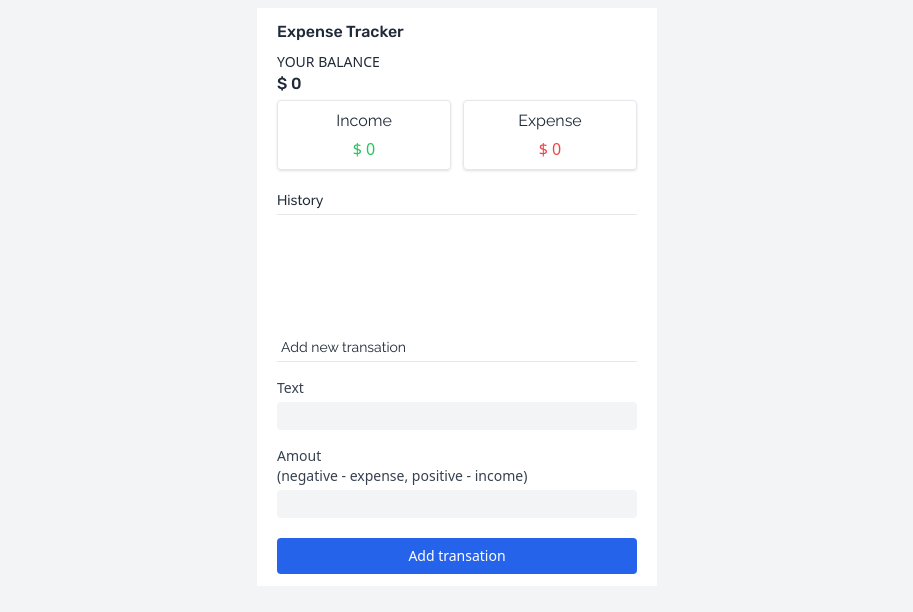
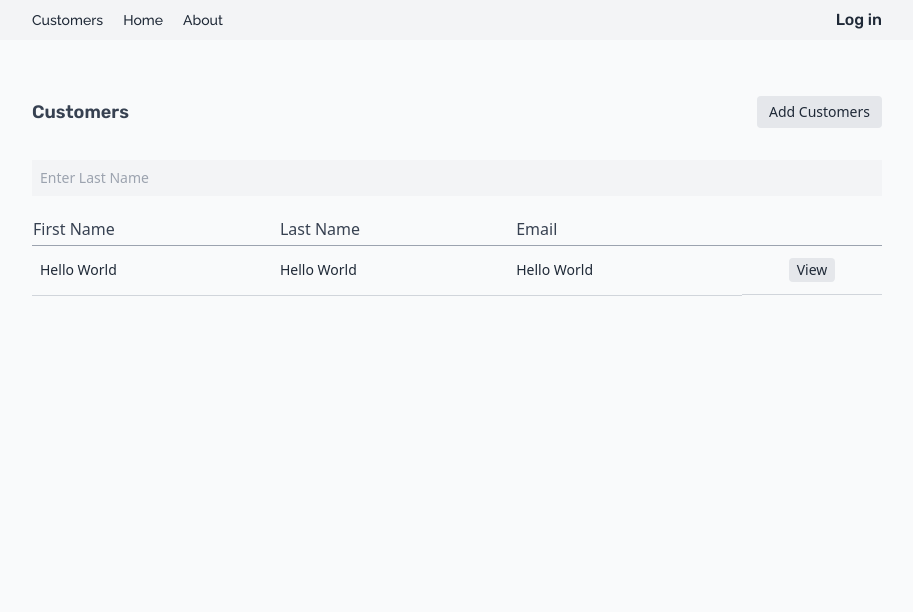
Before and after one commit to mdarmanbd/customer_manager_vue, a Vue app: page / in a window 1280 px wide. Shown: the top 612 px of the page, without its empty margins (183-1096 px from the left). Built offline with nearby package versions, Linux system fonts and the light colour scheme.

Commit message:
complete the home page design

```diff
--- a/src/App.vue
+++ b/src/App.vue
@@ -1,8 +1,11 @@
 <script setup>
-  import Home from './components/Home.vue'
+  import Home from './components/Home.vue';
+  import Navbar from './components/Navbar.vue';
+
 </script>
 
 <template>
+  <navbar/>
   <Home/>
 
 </template>
--- a/src/components/Home.vue
+++ b/src/components/Home.vue
@@ -1,127 +1,52 @@
 <script setup>
-import { ref, reactive, watch, computed } from 'vue';
-import { toast } from 'vue3-toastify';
-import 'vue3-toastify/dist/index.css';
-
-
-const addItemParse = JSON.parse(localStorage.getItem("addItem")) || []
-const addItem = reactive(addItemParse);
-const itemName = ref('')
-const itemAmount = ref()
-const balance = ref(0)
-
-const showToster = (message, type) => {
-    toast(message,{
-        type: type,
-        autoClose: 1000
-    })
-}
-
-const submitBtn = () => {
-    addItem.push({
-        id: addItem.length + 1 ,
-        name : itemName.value,
-        amount : itemAmount.value
-    })
-    localStorage.setItem("addItem", JSON.stringify(addItem))
-    // negative & positive item add toster //
-    if(itemAmount.value < 0){
-        showToster('Negative item add', 'error')
-    }else{
-        showToster('add item', 'info')
-    }
-    itemName.value = ''
-    itemAmount.value = ''
-
-}
-
-const income = computed (()=>{
-    let total = 0
-    for(let item of addItem){
-        if(item.amount > 0){
-            total = total + item.amount
-        }
-    }
-    return total
-})
-
-const expense = computed(()=>{
-    let total = 0
-    for(let item of addItem){
-        if(item.amount<0){
-            total+=item.amount
-        }
-    }
-    return total
-})
-
-const removeItem = (item) => {
-    let index = addItem.indexOf(item)
-    const remove = addItem.splice(index, 1)
-    localStorage.setItem("addItem", JSON.stringify(addItem))
-    showToster('Remove item', 'error')
-    return remove
-}
-
-const totalBalnce = computed(() => {
-   return balance.value + income.value + expense.value
-})
 
 
 
 </script>
 
 <template>
+    <div class="bg-gray-50">
+        <div class="w-[850px] m-auto h-screen overflow-y-auto pt-14">
+            <div class="flex justify-between items-center">
+                <h3 class="text-lg font-semibold text-gray-700">Customers</h3>
+                <button class="text-sm bg-gray-200 block items-center py-1.5 px-3 text-gray-800 font-medium rounded cursor-pointer">Add Customers</button>
+            </div>
+            <input class="w-full focus:outline-none mt-8 bg-gray-100 broder text-sm font-normal border-gray-100 px-2 py-2" type="text" placeholder="Enter Last Name">
 
-    <div class="w-full lg:h-screen bg-gray-100 lg:pt-2">
-        <div class="w-full lg:w-[400px] m-auto bg-white py-3 px-5 ">
-            <h4 class="text-base font-medium text-gray-800 ">Expense Tracker</h4>
-            <h6 class="text-sm font-normal text-gray-800 mt-2">YOUR BALANCE</h6>
-            <h3 class="text-base font-medium text-gray-800 ">$ {{ totalBalnce }}</h3>
-            <div class="w-full grid grid-cols-2 gap-3 mt-1 ">
-                <div class="text-center shadow py-2 border rounded">
-                    <p class="capitalize text-base font-normal text-gray-800">income</p>
-                    <span class="text-green-500 text-base font-medium block pt-1">$ {{ income }}</span>
-                </div>
-                <div class="text-center shadow py-2 border rounded">
-                    <p class="capitalize text-base font-normal text-gray-800">expense</p>
-                    <span class="text-red-500 text-base font-medium block pt-1">$ {{ expense }} </span>
-                </div>
-            </div>
-            <p class="mt-5 text-gray-800 text-sm font-medium border-b pb-1">History</p>
-            <div class="h-[200px] lg:h-[110px] overflow-y-auto">
-                <div v-for="(item, index) in addItem" :key="index">
-                    <div class="mt-2 ml-5 relative group mb-1 flex items-center py-1 px-3 bg-gray-100 border-r-4 " :class="item.amount > 0 ? 'bg-green-200 border-r-green-500' : 'bg-red-200 border-r-red-500'">
-                        <img @click="removeItem(item)" class="absolute z-0 invisible group-hover:visible group-hover:z-10 hover:bg-red-100 bg-red-50 -left-5 top-0 py-1 cursor-pointer" src="../svg/cross.svg">
-                        <p class="text-sm font-medium text-gray-800 capitalize">{{ item.name }}</p>
-                        <h6 class="text-sm font-medium text-gray-800 ml-auto"> $ {{ item.amount }} </h6>
+            <table class="table-auto w-full text-left mt-5">
+                <thead>
+                    <tr class="[&>*]:text-gray-700 [&>*]:text-base [&>*]:font-medium border-b border-gray-400">
+                        <th class="pb-1">First Name</th>
+                        <th class="pb-1">Last Name</th>
+                        <th class="pb-1">Email</th>
+                    </tr>
+                </thead>
+                <tbody>
+                    <tr>
+                        <td class="pl-2 border-b border-gray-300 py-3 text-sm font-normal text-gray-800">Hello World</td>
+                        <td class="border-b border-gray-300 py-3 text-sm font-normal text-gray-800">Hello World</td>
+                        <td class="border-b border-gray-300 py-3 text-sm font-normal text-gray-800">Hello World</td>
+                        <td class="border-b border-gray-300 py-3 flex justify-center m-auto ">
+                            <button class="text-sm bg-gray-200 block items-center py-0.5 px-2 text-gray-800 font-medium rounded cursor-pointer">
+                                View
+                            </button>
+                        </td>
+                    </tr>
+                </tbody>
+            </table>
 
-                    </div>
-                </div>
-            </div>
-            <p class="text-gray-800 font-normal text-sm pb-1 border-b mt-3 pl-1">
-                Add new transation
-            </p>
-            <form @submit.prevent ="submitBtn">
-                <label class="block text-sm text-gray-700 font-medium mt-4 pb-1">
-                    Text
-                </label>
-                <input v-model="itemName" required type="text" class="bg-gray-100 text-sm text-gray-800 w-full rounded focus:outline-none py-1 px-3">
-                <label class="block text-sm text-gray-700 font-medium mt-4 pb-1">
-                    Amout
-                    <br>
-                    (negative - expense, positive - income)
-                </label>
-                <input v-model="itemAmount" required type="number" class="bg-gray-100 text-sm text-gray-800 w-full rounded focus:outline-none py-1 px-3">
-                <button class=" w-full text-white text-sm font-normal text-center py-2 rounded bg-blue-600 mt-5" type="submit">
-                    Add transation
-                </button>
-            </form>
         </div>
+
     </div>
+
 </template>
 
 
 <style scoped>
-
+ tr:nth-child(even) {
+        background-color: #ebebeb;
+    }
+    tr:nth-child(od) {
+        background-color: #fff;
+    }
 </style>
--- /dev/null
+++ b/src/components/Navbar.vue
@@ -0,0 +1,32 @@
+<script setup>
+
+
+
+</script>
+
+<template>
+    <div class="bg-gray-100 ">
+        <div class="flex items-center w-[850px] m-auto py-2">
+            <ul class="[&>li]:text-gray-800 flex space-x-5 [&>*]:text-sm [&>*]:font-rubik [&>*]:font-medium">
+                <li >
+                    <a href="#">Customers</a>
+                </li>
+                <li>
+                    <a href="#">Home</a>
+                </li>
+                <li>
+                    <a href="#">About</a>
+                </li>
+            </ul>
+            <div class="ml-auto block text-gray-800 hover:text-black font-rubik font-medium">
+                Log in
+            </div>
+        </div>
+    </div>
+
+</template>
+
+
+<style scoped>
+
+</style>
--- a/src/style.css
+++ b/src/style.css
@@ -11,3 +11,7 @@ h1, h2, h3, h4, h5 {
 p{
     font-family: "Raleway", sans-serif;
 }
+
+a{
+    font-family: "Raleway", sans-serif;
+}
```
